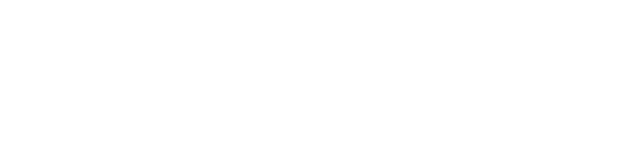
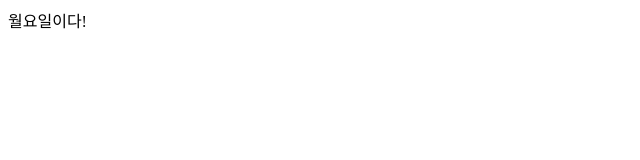
Before and after one commit to DGChoi3904/function-practice-2, a plain HTML site: page index.html in a window 1280 px wide. Shown: the whole page, without its empty margins (0-640 px from the left). Drawn offline with Linux system fonts and the light colour scheme.

Commit message:
#root의 텍스트 컨텐츠 수정

```diff
--- a/index.html
+++ b/index.html
@@ -11,6 +11,7 @@
   <script>
     let root = document.getElementById("root");
     console.log(root);
+    root.textContent = "월요일이다!";
   </script>
 </body>
 </html>
```
